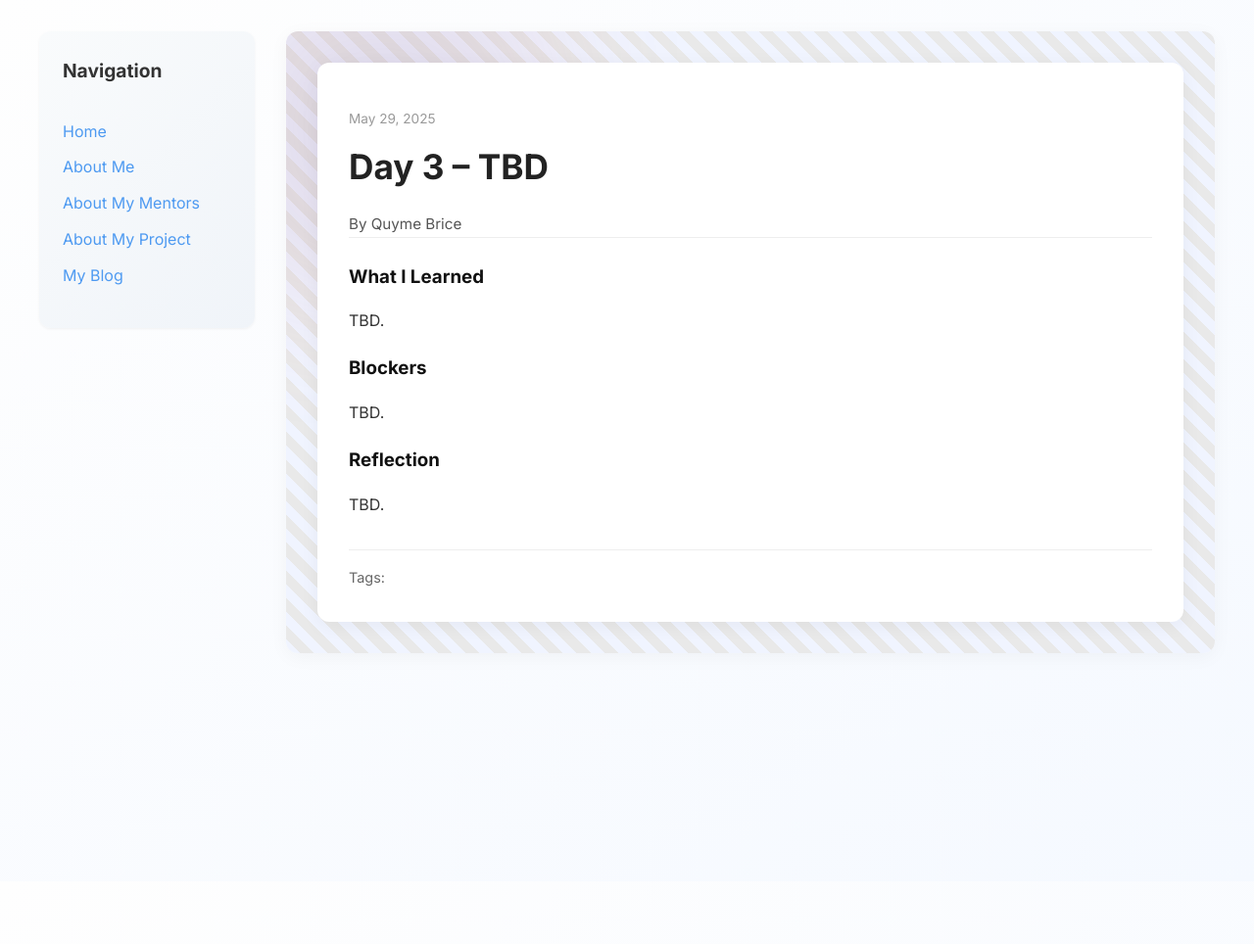
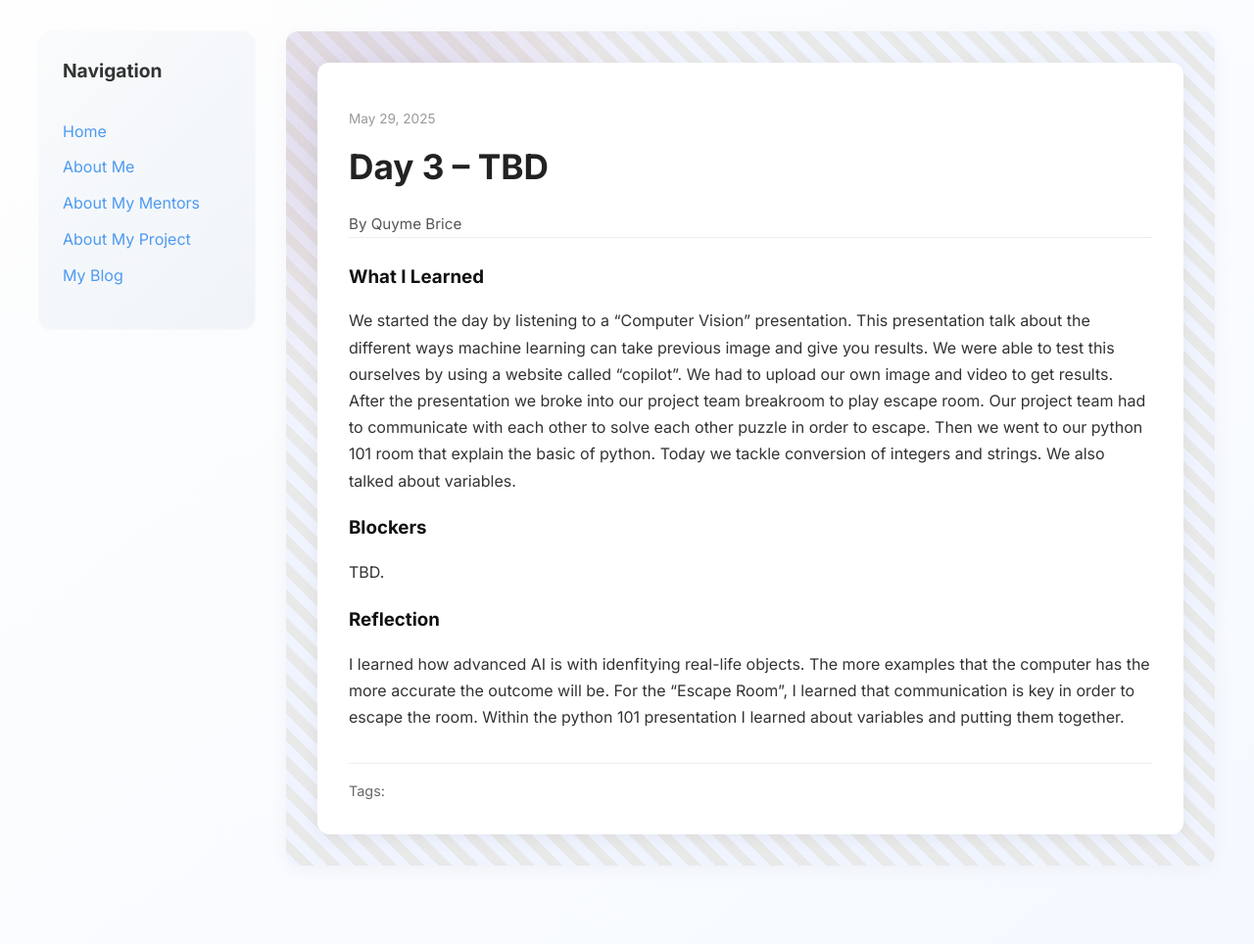
Before and after one commit to Qubri2/Qubri2.github.io, a Jekyll site: the page built from _posts/2025-05-29-day-3.md, in a window 1280 px wide. Shown: the whole page at 98% size. Built offline with Jekyll 4.4.1, drawn with Linux system fonts in a browser that asks for light colours; before the commit the page ends 900 px from its top, so only the background shows below that.

Commit message:
Update 2025-05-29-day-3.md

```diff
--- a/_posts/2025-05-29-day-3.md
+++ b/_posts/2025-05-29-day-3.md
@@ -7,11 +7,11 @@ permalink: /day3.html
 tags: []
 
 what_i_learned: |
-  TBD.
+  We started the day by listening to a "Computer Vision" presentation. This presentation talk about the different ways machine learning can take previous image and give you results. We were able to test this ourselves by using a website called "copilot". We had to upload our own image and video to get results. After the presentation we broke into our project team breakroom to play escape room. Our project team had to communicate with each other to solve each other puzzle in order to escape. Then we went to our python 101 room that explain the basic of python. Today we tackle conversion of integers and strings. We also talked about variables.
 
 blockers: |
   TBD.
 
 reflection: |
-  TBD.
+  I learned how advanced AI is with idenfitying real-life objects. The more examples that the computer has the more accurate the outcome will be. For the "Escape Room", I learned that communication is key in order to escape the room. Within the python 101 presentation I learned about variables and putting them together.
 ---
```
